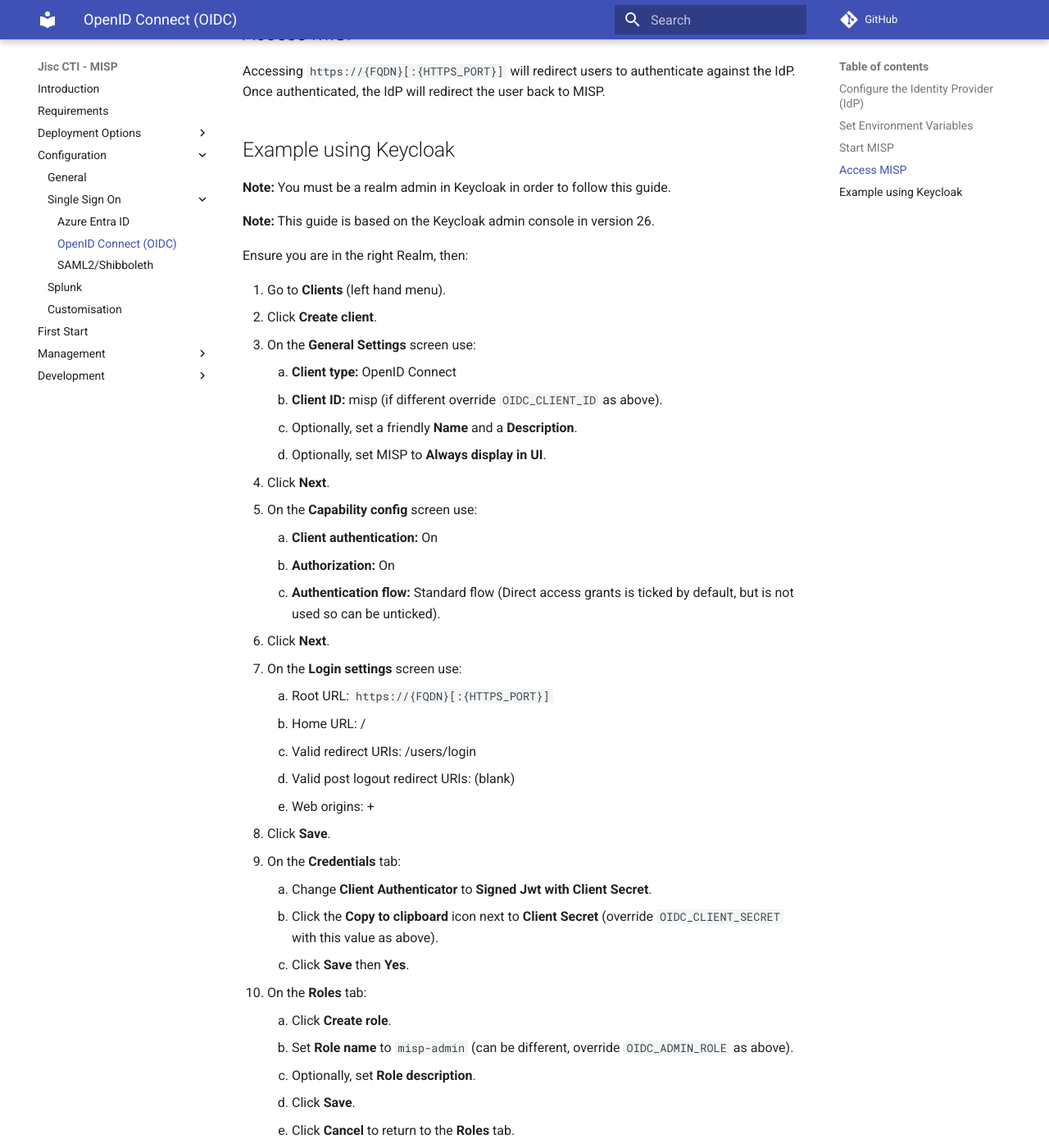
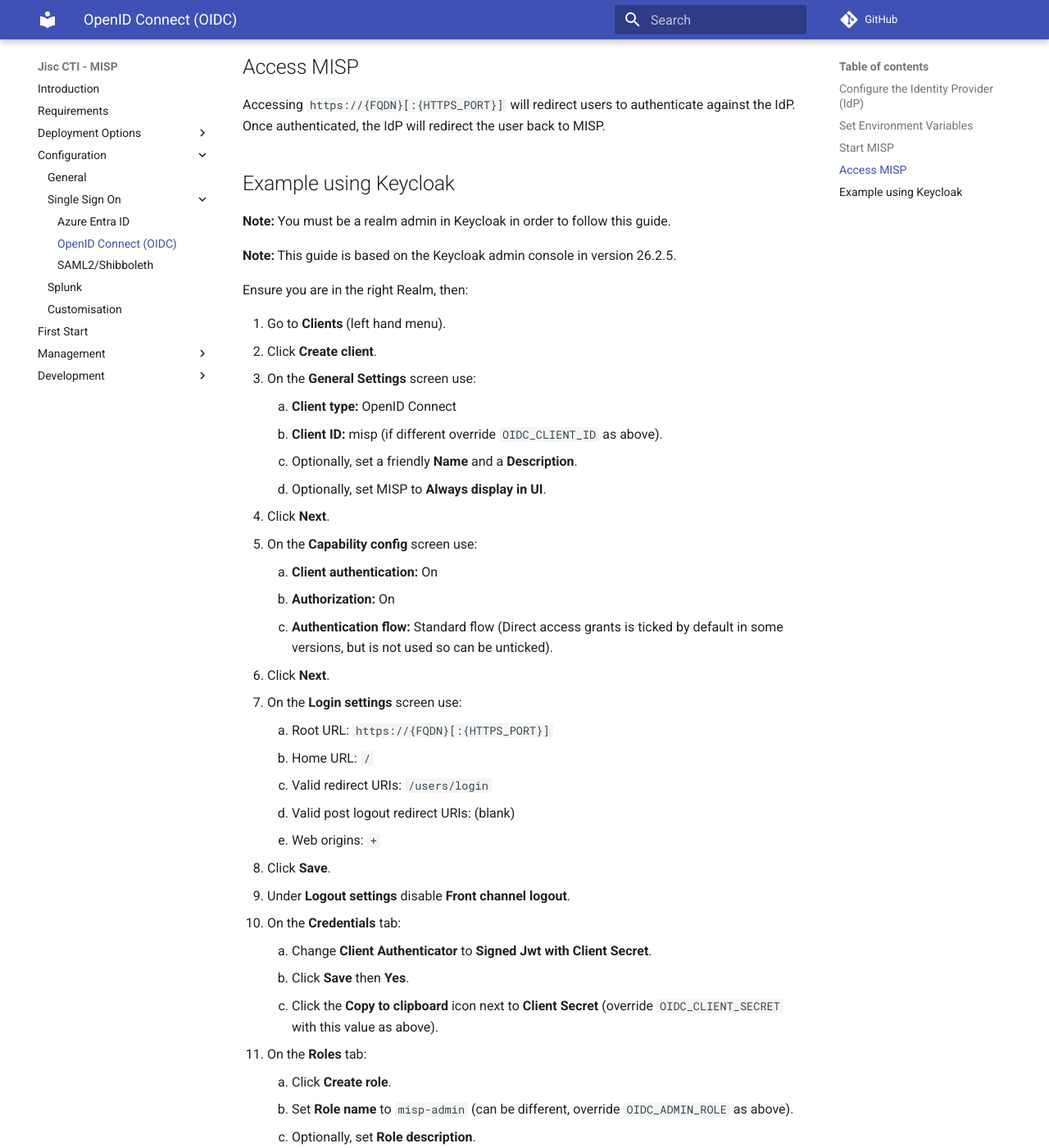
Before and after one commit to JiscCTI/misp-docker, an MkDocs documentation site: the page built from pages/configuration/oidc.md, in a window 1280 px wide and 1400 px high, scrolled down 1887 px. Shown: the whole window at 82% size. Built offline with MkDocs 1.6.1 and Material for MkDocs 9.7.7, drawn with Linux system fonts in a browser that asks for light colours; comment, search, counter and statistics services are not loaded; some of the changed text lies outside the part shown.

Commit message:
docs: update keycloak instructions

```diff
--- a/pages/configuration/oidc.md
+++ b/pages/configuration/oidc.md
@@ -57,7 +59,7 @@
 
 **Note:** You must be a realm admin in Keycloak in order to follow this guide.
 
-**Note:** This guide is based on the Keycloak admin console in version 26.
+**Note:** This guide is based on the Keycloak admin console in version 26.2.5.
 
 Ensure you are in the right Realm, then:
 
@@ -72,22 +74,23 @@
 5. On the **Capability config** screen use:
     1. **Client authentication:** On
     2. **Authorization:** On
-    3. **Authentication flow:** Standard flow (Direct access grants is ticked by default, but is not
-        used so can be unticked).
+    3. **Authentication flow:** Standard flow (Direct access grants is ticked by default in some
+        versions, but is not used so can be unticked).
 6. Click **Next**.
 7. On the **Login settings** screen use:
     1. Root URL: `https://{FQDN}[:{HTTPS_PORT}]`
-    2. Home URL: /
-    3. Valid redirect URIs: /users/login
+    2. Home URL: `/`
+    3. Valid redirect URIs: `/users/login`
     4. Valid post logout redirect URIs: (blank)
-    5. Web origins: +
+    5. Web origins: `+`
 8. Click **Save**.
-9. On the **Credentials** tab:
+9. Under **Logout settings** disable **Front channel logout**.
+10. On the **Credentials** tab:
     1. Change **Client Authenticator** to **Signed Jwt with Client Secret**.
-    2. Click the **Copy to clipboard** icon next to **Client Secret** (override `OIDC_CLIENT_SECRET`
+    2. Click **Save** then **Yes**.
+    3. Click the **Copy to clipboard** icon next to **Client Secret** (override `OIDC_CLIENT_SECRET`
         with this value as above).
-    3. Click **Save** then **Yes**.
-10. On the **Roles** tab:
+11. On the **Roles** tab:
     1. Click **Create role**.
     2. Set **Role name** to `misp-admin` (can be different, override `OIDC_ADMIN_ROLE` as above).
     3. Optionally, set **Role description**.
@@ -96,25 +99,37 @@
     6. Repeat for `misp-orgadmin` (`OIDC_ORG_ADMIN_ROLE`), `misp-publisher` (`OIDC_PUBLISHER_ROLE`),
         `misp-readonly` (`OIDC_READONLY_ROLE`), `misp-sync` (`OIDC_SYNC_ROLE`), and `misp-user`
         (`OIDC_USER_ROLE`).
-11. On the **Client scopes** tab:
+12. On the **Client scopes** tab:
     1. Click **misp-dedicated** (will be {Client ID}-dedicated if different Client ID was set).
     2. Click **Scope**.
     3. Turn **Full scope allowed** Off (Only sends MISP MISP-specific roles).
-    4. Click **Client details** (top of window).
-12. On the **Advanced** tab:
-    1. Optionally, in the **Fine grain OpenID Connect configuration** section:
-        1. Set **Logo URL** to **https://avatars.githubusercontent.com/u/4134875?s=128&v=4**.
+    4. Click **Mappers**.
+    5. Click **Add predefined mapper**.
+    6. Tick **Client roles** and click **Add**.
+    7. Click **client roles** and in the next window:
+        1. Set **Client ID** to `misp` (or your chosen Client ID).
+        2. Set **Token Claim Name** to `roles`.
+        3. Enable **Add to ID token**.
+        4. Disable **Add to access token**.
+        5. Click **Save**.
+    84. Click **Client details** (top of window).
+13. On the **Advanced** tab:
+    1. In the **Fine grain OpenID Connect configuration** section:
+        1. Optionally, Set **Logo URL** to **https://avatars.githubusercontent.com/u/4134875?s=128&v=4**.
+        2. Set **Request object signature algorithm**  to **HS256**.
         2. Click **Save**.
     2. In the **Advanced settings** section:
         1. Set **Proof Key for Code Exchange Code Challenge Method** to **S256**.
         2. Click **Save**.
-13. On the **Users** page (left hand menu).
+14. On the **Users** page (left hand menu).
     1. Click on a user's username.
     2. Click on to the **Role mappings** tab.
     3. Click **Assign role**.
-    4. Change **Filter by realm roles** to **Filter by clients**
+    4. Ensure **Filter by clients** is selected (some version default to by realm).
     5. In **Search by role name** type **misp** (or the prefix you used for your roles) and click
         the Search icon.
     6. Tick the box next to the role to assign the user, e.g. **misp-admin**.
     7. Click **Assign**.
     8. Repeat as needed for each user.
+15. Go to **Realm Settings** (left hand side) and copy the link **OpenID Endpoint Configuration**
+    use this as `OIDC_PROVIDER`.
```
Also changed, not shown: other parts of pages/configuration/oidc.md (+2 -0 lines).
